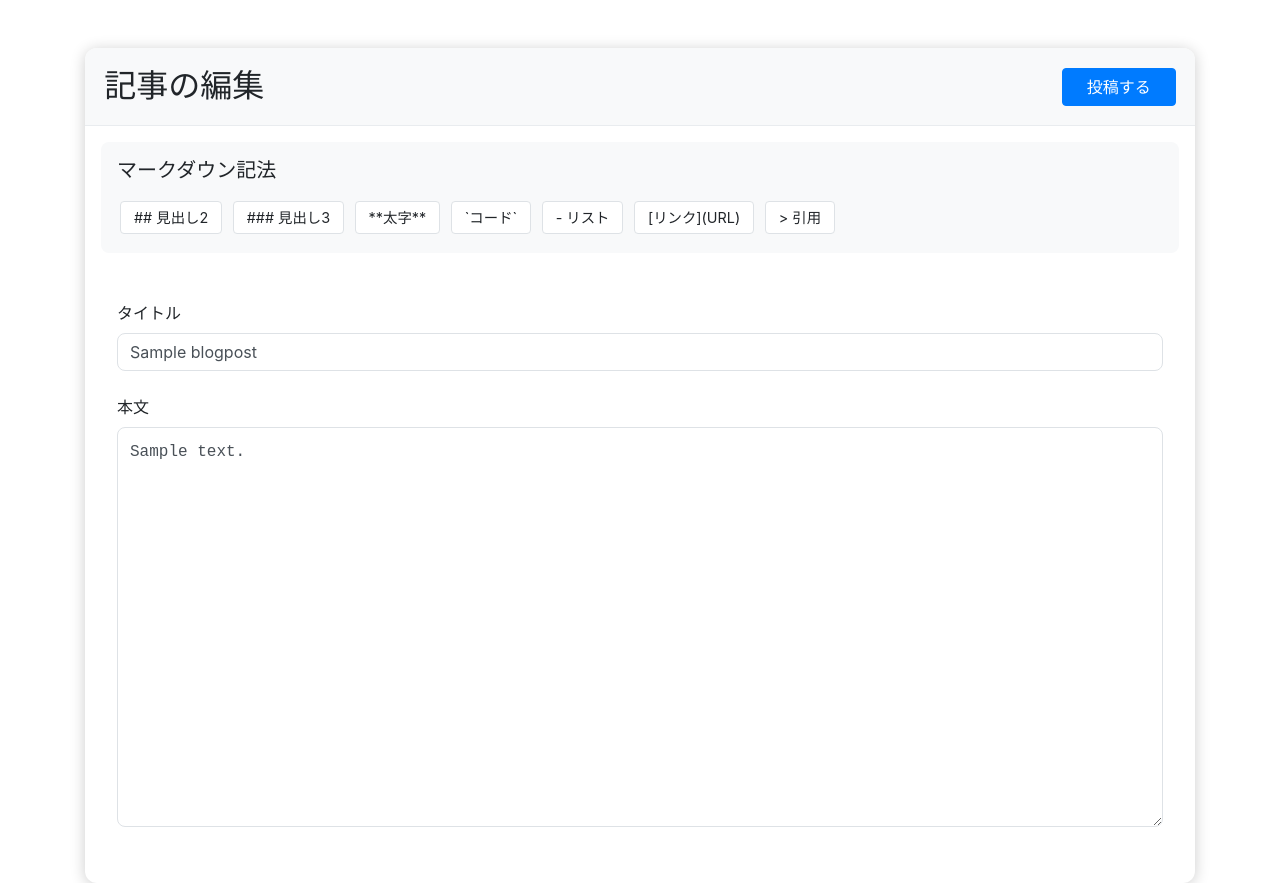
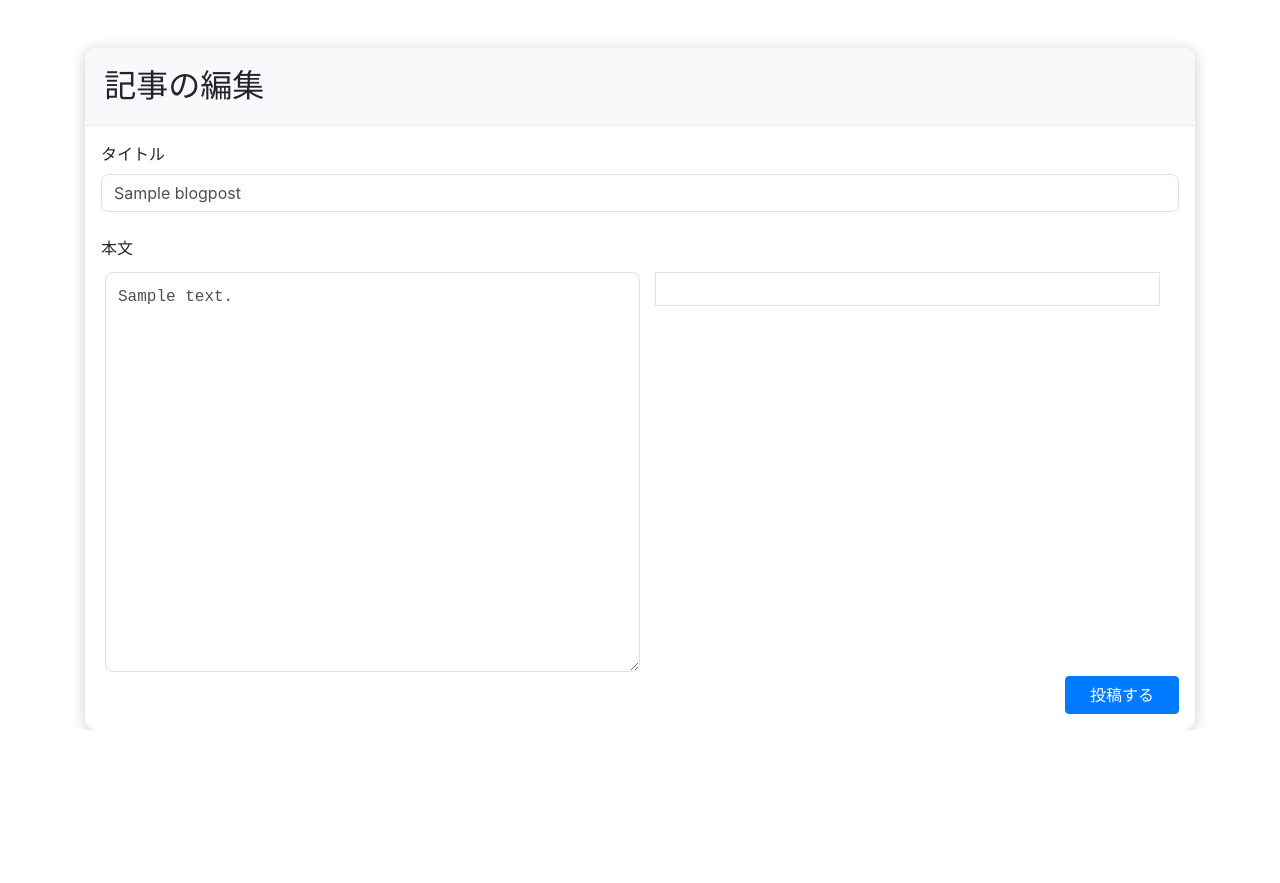
Before and after one commit to ShamNeko88/EasyPyTools, a Django app: page /EasyMdBlog/post/1/edit/ in a window 1280 px wide. Shown: the part 122-1005 px from the top of the page. After the commit the page ends 852 px from the top, so only its background shows below. Run offline with Django 5.2, Linux system fonts and the light colour scheme; a user stored in the database is signed in; tables that the repository leaves empty hold one stand-in row (values such as "Sample post"); some libraries are stand-ins or nearby versions.

Commit message:
レイアウト調整、プレビュー機能追加中

```diff
--- a/EasyMdBlog/static/css/blog.css
+++ b/EasyMdBlog/static/css/blog.css
@@ -60,7 +60,7 @@
 }
 
 .editor-body {
-    padding: 2rem;
+    padding: 1rem;
 }
 
 .form-control {
--- a/EasyMdBlog/templates/EasyMdBlog/blog-detail.html
+++ b/EasyMdBlog/templates/EasyMdBlog/blog-detail.html
@@ -15,8 +15,8 @@
       <div class="col-12">
         <article class="blog-post">
           <header class="mb-4 mt-2">
-            <h1>{{ object.title }}</h1>
-            <div class="text-muted">
+            <h2>{{ object.title }}</h2>
+            <div class="text-muted border-bottom pb-2">
               <small>
                 作成者:{{ object.user.username }} 投稿日: {{ object.created_at|date:'Y年m月d日' }}
                 {% if object.updated_at != object.created_at %}
@@ -25,7 +25,6 @@
               </small>
             </div>
           </header>
-
           <div class="blog-content markdown-body mb-4">{{ content|safe }}</div>
         </article>
       </div>
--- a/EasyMdBlog/templates/EasyMdBlog/blog-post.html
+++ b/EasyMdBlog/templates/EasyMdBlog/blog-post.html
@@ -11,6 +11,7 @@
 
 {% block extra_css %}
   <link rel="stylesheet" href="{% static 'css/blog.css' %}" />
+  <script src="https://cdnjs.cloudflare.com/ajax/libs/marked/2.1.3/marked.min.js"></script> <!-- marked.jsの追加 -->
 {% endblock %}
 
 {% block blog_main %}
@@ -24,19 +25,6 @@
             新規投稿
           {% endif %}
         </h2>
-        <button type="submit" class="btn btn-primary px-4 ml-auto">投稿する</button>
-      </div>
-      <div class="markdown-guide">
-        <h5 class="mb-3">マークダウン記法</h5>
-        <div>
-          <span class="guide-item">## 見出し2</span>
-          <span class="guide-item">### 見出し3</span>
-          <span class="guide-item">**太字**</span>
-          <span class="guide-item">`コード`</span>
-          <span class="guide-item">- リスト</span>
-          <span class="guide-item">[リンク](URL)</span>
-          <span class="guide-item">> 引用</span>
-        </div>
       </div>
       <div class="editor-body">
         <form method="post">
@@ -45,12 +33,36 @@
             <label for="{{ form.title.id_for_label }}" class="form-label">タイトル</label>
             <input type="text" name="title" class="form-control" id="{{ form.title.id_for_label }}" value="{{ form.title.value|default:'' }}" required />
           </div>
-          <div class="mb-4">
-            <label for="{{ form.content.id_for_label }}" class="form-label">本文</label>
-            <textarea name="content" class="form-control" id="{{ form.content.id_for_label }}" required>{{ form.content.value|default:'' }}</textarea>
+          <label for="{{ form.content.id_for_label }}" class="form-label">本文</label>
+          <div class="m-1 d-flex row">
+            <textarea name="content" class="form-control col-6" id="{{ form.content.id_for_label }}" required oninput="updatePreview()">{{ form.content.value|default:'' }}</textarea>
+            <div class="preview-container col-6">
+              <div id="preview" class="border p-3 markdown-body"></div>
+            </div>
+          </div>
+          <div class="d-flex justify-content-end">
+            <button type="submit" class="btn btn-primary px-4">投稿する</button>
           </div>
         </form>
       </div>
     </div>
   </div>
+
+<script>
+  function updatePreview() {
+    const textarea = document.getElementById('{{ form.content.id_for_label }}');
+    const preview = document.getElementById('preview');
+    const markdownText = textarea.value;
+
+    // marked.jsを使用してマークダウンをHTMLに変換
+    const html = marked(markdownText);
+
+    preview.innerHTML = html;
+  }
+
+  // ページが読み込まれたときにプレビューを更新
+  document.addEventListener('DOMContentLoaded', function() {
+    updatePreview();
+  });
+</script>
 {% endblock %}
--- a/EasyMdBlog/views.py
+++ b/EasyMdBlog/views.py
@@ -33,11 +33,11 @@ class BlogPostDetail(DetailView):
         md = markdown.Markdown(extensions=['extra'])
         html = md.convert(self.object.content)
 
-        # 基本的なタグのみ許可
+        # 許可するタグ
         allowed_tags = [
             'p', 'h1', 'h2', 'h3', 'h4', 'h5', 'h6',
             'a', 'ul', 'ol', 'li', 'code', 'pre',
-            'strong', 'em', 'blockquote'
+            'strong', 'em', 'blockquote', 'hr', 'br'
         ]
         allowed_attrs = {
             'a': ['href', 'title']
```
